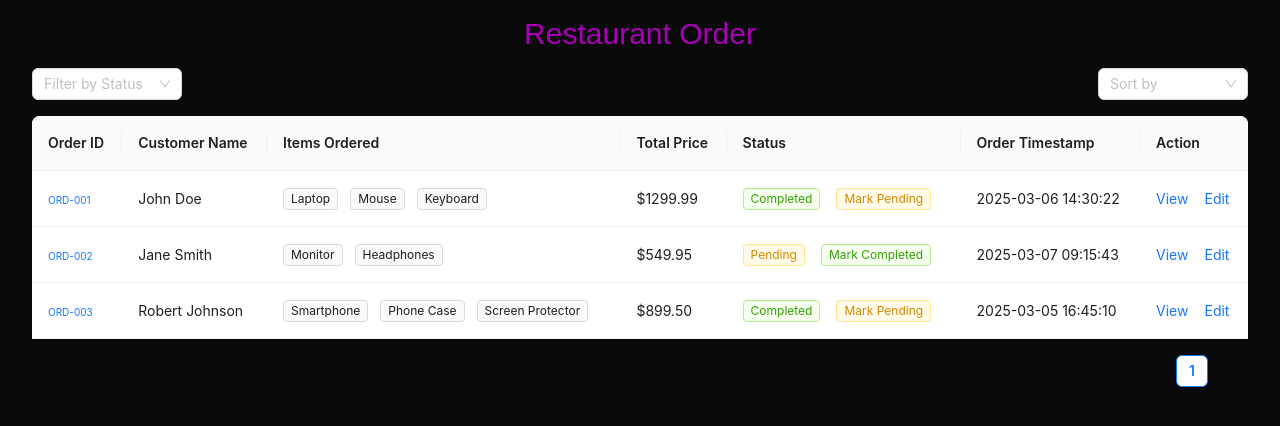
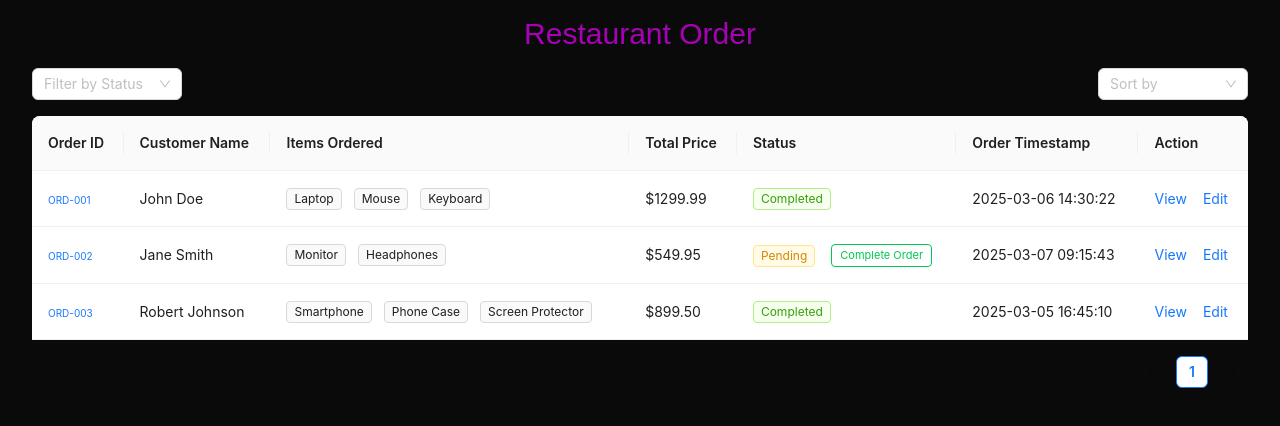
Before and after one commit to mosidrum/restaurant-orders, a Next.js app: page / in a window 1280 px wide. Shown: the top 426 px of the page. Built offline with nearby package versions, Linux system fonts and the light colour scheme.

Commit message:
button to toggle status

```diff
--- a/package.json
+++ b/package.json
@@ -13,8 +13,8 @@
     "antd": "^5.24.3",
     "next": "15.2.1",
     "postcss": "^8.5.3",
-    "react": "^19.0.0",
-    "react-dom": "^19.0.0",
+    "react": "^18.2.0",
+    "react-dom": "^18.2.0",
     "react-icons": "^5.5.0"
   },
   "devDependencies": {
--- a/src/components/TableData.tsx
+++ b/src/components/TableData.tsx
@@ -3,34 +3,10 @@
 import React, { useState } from "react";
 import { Table, Tag, Space, Select } from "antd";
 import { Orders } from "@/types";
+import { orders } from "@/utils";
 
 export const TableData = () => {
-  const orders: Orders[] = [
-    {
-      orderId: "ORD-001",
-      customerName: "John Doe",
-      items: ["Laptop", "Mouse", "Keyboard"],
-      totalPrice: 1299.99,
-      status: "Completed",
-      timestamp: "2025-03-06 14:30:22",
-    },
-    {
-      orderId: "ORD-002",
-      customerName: "Jane Smith",
-      items: ["Monitor", "Headphones"],
-      totalPrice: 549.95,
-      status: "Pending",
-      timestamp: "2025-03-07 09:15:43",
-    },
-    {
-      orderId: "ORD-003",
-      customerName: "Robert Johnson",
-      items: ["Smartphone", "Phone Case", "Screen Protector"],
-      totalPrice: 899.5,
-      status: "Completed",
-      timestamp: "2025-03-05 16:45:10",
-    },
-  ];
+  const [ordersData, setOrdersData] = useState<Orders[]>(orders);
 
   const [statusFilter, setStatusFilter] = useState<string | null>(null);
   const [sortOption, setSortOption] = useState<string | null>(null);
@@ -43,10 +19,20 @@ export const TableData = () => {
     setSortOption(value);
   };
 
+  const handleUpdateStatus = (orderId: string) => {
+    setOrdersData((prevOrders) =>
+      prevOrders.map((order) =>
+        order.orderId === orderId && order.status === "Pending"
+          ? { ...order, status: "Completed" }
+          : order
+      )
+    );
+  };
+
   const filteredData =
     statusFilter && statusFilter !== "All"
-      ? orders.filter((order) => order.status === statusFilter)
-      : orders;
+      ? ordersData.filter((order) => order.status === statusFilter)
+      : ordersData;
 
   const sortedData = [...filteredData];
   if (sortOption === "date_asc") {
@@ -105,19 +91,14 @@ export const TableData = () => {
       render: (status: "Pending" | "Completed", record: Orders) => (
         <Space>
           <Tag color={status === "Completed" ? "green" : "gold"}>{status}</Tag>
-          <Tag
-            color={status === "Completed" ? "gold" : "green"}
-            onClick={() => {
-              console.log(
-                `Changing status of ${record.orderId} to ${
-                  status === "Completed" ? "Pending" : "Completed"
-                }`
-              );
-            }}
-            className="hover:cursor-pointer"
-          >
-            Mark {status === "Completed" ? "Pending" : "Completed"}
-          </Tag>
+          {status === "Pending" && (
+            <button
+              className="border border-green-500 rounded-sm py-[2px] px-2 text-[11px] text-green-500 hover:bg-green-100"
+              onClick={() => handleUpdateStatus(record.orderId)}
+            >
+              Complete Order
+            </button>
+          )}
         </Space>
       ),
     },
--- /dev/null
+++ b/src/utils/OrdersDummyData.ts
@@ -0,0 +1,28 @@
+import { Orders } from "@/types";
+
+export const orders: Orders[] = [
+  {
+    orderId: "ORD-001",
+    customerName: "John Doe",
+    items: ["Laptop", "Mouse", "Keyboard"],
+    totalPrice: 1299.99,
+    status: "Completed",
+    timestamp: "2025-03-06 14:30:22",
+  },
+  {
+    orderId: "ORD-002",
+    customerName: "Jane Smith",
+    items: ["Monitor", "Headphones"],
+    totalPrice: 549.95,
+    status: "Pending",
+    timestamp: "2025-03-07 09:15:43",
+  },
+  {
+    orderId: "ORD-003",
+    customerName: "Robert Johnson",
+    items: ["Smartphone", "Phone Case", "Screen Protector"],
+    totalPrice: 899.5,
+    status: "Completed",
+    timestamp: "2025-03-05 16:45:10",
+  },
+];
--- /dev/null
+++ b/src/utils/index.ts
@@ -0,0 +1 @@
+export * from "./OrdersDummyData";
```
Also changed, not shown: 1 other file (tests, documents, lock files or other folders).
